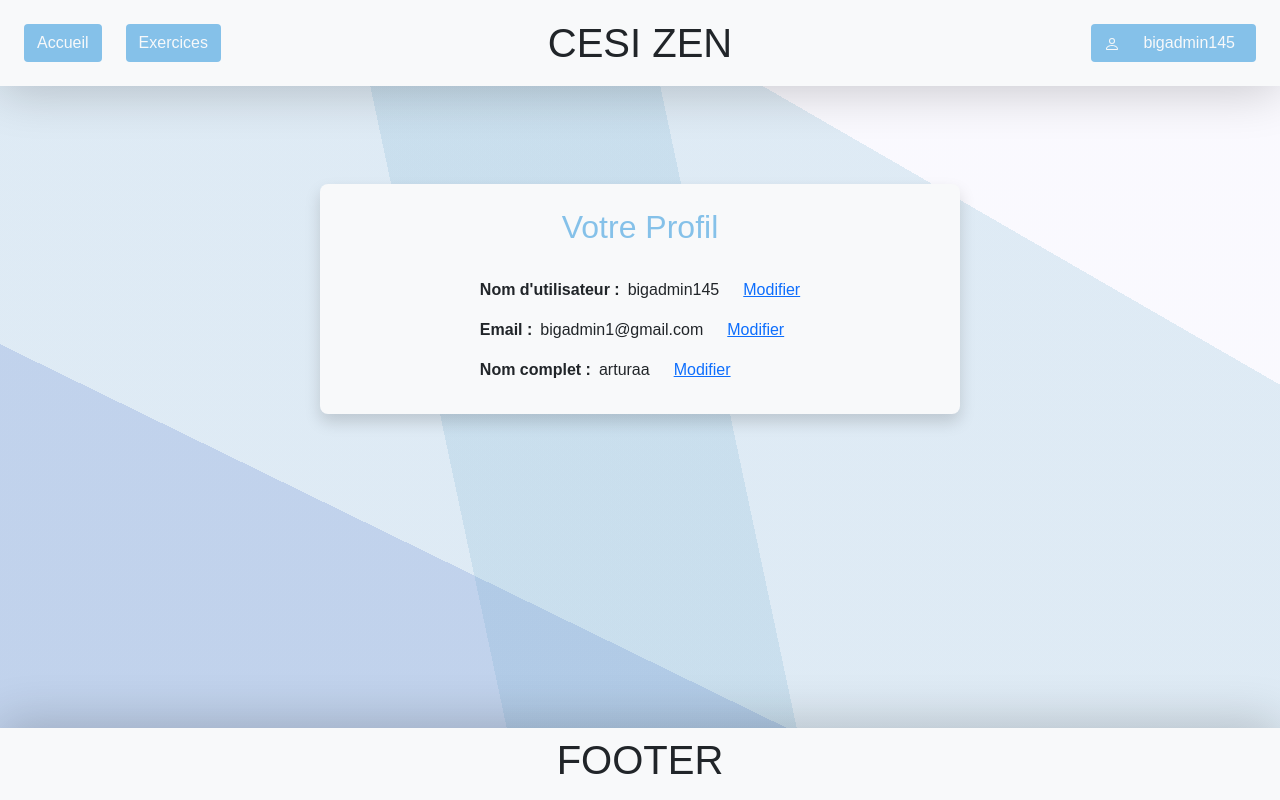
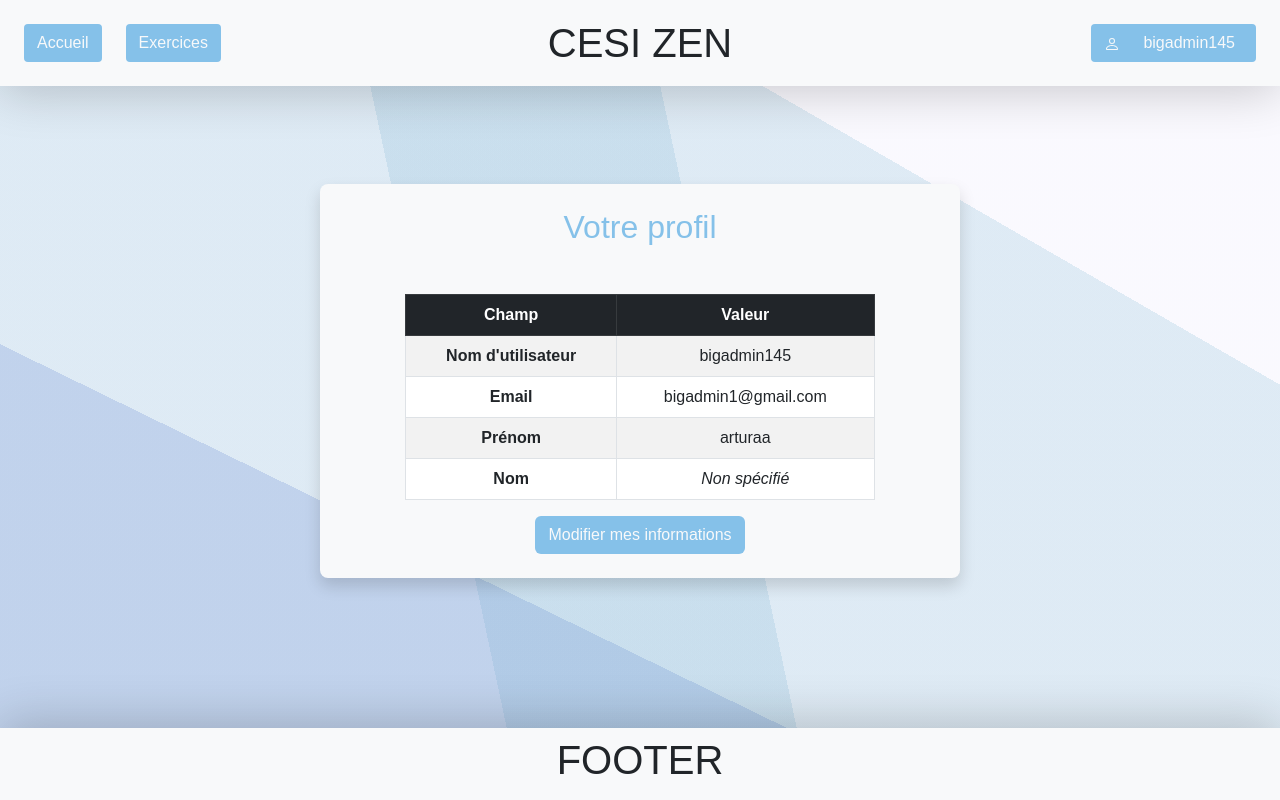
Before and after one commit to lucasbleau/CESIZEN, a Django app: page /profil/ in a window 1280 px wide. Run offline with Django 5.2, Linux system fonts and the light colour scheme; a user stored in the database is signed in.

Commit message:
page profil OK / message alert OK | 15022025

```diff
--- a/cesizen_backend/api/views.py
+++ b/cesizen_backend/api/views.py
@@ -1,4 +1,4 @@
-from django.shortcuts import render, redirect
+from django.shortcuts import get_object_or_404, render, redirect
 from django.contrib.auth.models import User
 from django.contrib.auth import authenticate, login, logout
 from django.contrib.auth.decorators import login_required
@@ -8,18 +8,52 @@ from api.models import Utilisateur, ExerciceRespiration, HistoriqueExercice, Inf
 def accueil(request):
     return render(request, 'accueil.html')
 
+
 @login_required
 def profil(request):
     user_info = {
         'Nom d\'utilisateur': request.user.username,
         'Email': request.user.email,
-        'Nom complet': request.user.get_full_name(),
+        'Prénom': request.user.first_name,
+        'Nom': request.user.last_name,
     }
+
     return render(request, 'profil.html', {'user_info': user_info})
+
+
+@login_required
+def profil_edit(request):
+    user = request.user
+
+    if request.method == "POST":
+        user.username = request.POST.get("Nom d'utilisateur", user.username)
+        user.email = request.POST.get("Email", user.email)
+        user.first_name = request.POST.get("Prénom", user.first_name)
+        user.last_name = request.POST.get("Nom", user.last_name)
+
+        user.save()
+        return redirect('profil')
+
+    user_info = {
+        "Nom d'utilisateur": user.username,
+        "Email": user.email,
+        "Prénom": user.first_name,
+        "Nom": user.last_name,
+    }
+
+    return render(request, 'profil_edit.html', {'user_info': user_info})
+
 
 
 def preferences(request):
     return render(request, 'preferences.html')
+
+@login_required
+def upgrade_to_admin(request, user_id):
+    user = get_object_or_404(Utilisateur, id=user_id)
+    user.role = "administrateur"
+    user.save()
+    return redirect('profil')
 
 def connexion(request):
     if request.method == "POST":
--- a/cesizen_backend/cesizen_backend/urls.py
+++ b/cesizen_backend/cesizen_backend/urls.py
@@ -16,15 +16,17 @@ Including another URLconf
 """
 from django.contrib import admin
 from django.urls import path
-from api.views import accueil, connexion, deconnexion, inscription, liste_exercices, preferences, profil
+from api.views import accueil, connexion, deconnexion, inscription, liste_exercices, preferences, profil, profil_edit, upgrade_to_admin
 
 urlpatterns = [
     path('admin/', admin.site.urls, name='admin'),
     path('', accueil, name='accueil'),
+    path('upgrade_admin/<int:user_id>/', upgrade_to_admin, name='upgrade_admin'),
     path('connexion/', connexion, name='connexion'),
     path('deconnexion/', deconnexion, name='deconnexion'),
     path('inscription/', inscription, name='inscription'),
     path('exercices/', liste_exercices, name='liste_exercices'),
     path('profil/', profil, name='profil'),
+    path('profil/edit/', profil_edit, name='profil_edit'),
     path('preferences/', preferences, name='preferences'),
 ]
--- a/cesizen_backend/request.sql
+++ /dev/null
@@ -1 +0,0 @@
-SELECT username, email, password FROM api_utilisateur;
--- a/cesizen_backend/static/css/style.css
+++ b/cesizen_backend/static/css/style.css
@@ -44,6 +44,14 @@ header {
     background-color: #547a93 !important;
 }
 
+.btn-hover-b:hover {
+    background-color: #547a93 !important;
+}
+
+.btn-hover-r:hover {
+    background-color: #933939 !important;
+}
+
 .shadow-bottom {
     box-shadow: 0px 5px 50px 0px rgba(0,0,0,0.2);
 }
@@ -56,12 +64,12 @@ header {
     box-shadow: 0px 0px 20px 0px rgba(0,0,0,0.2);
 }
 
-.btn:hover {
-    background-color: #549ac9 !important;
+.margin-top-header {
+    margin-top: 23vh;
 }
 
-.margin-top-header {
-    margin-top: 23vh;
+.margin-top-header-2 {
+    margin-top: 16vh;
 }
 
 .margin-bottom {
--- a/cesizen_backend/templates/base.html
+++ b/cesizen_backend/templates/base.html
@@ -7,7 +7,7 @@
     <meta name="viewport" content="width=device-width, initial-scale=1.0">
     <link href="https://cdn.jsdelivr.net/npm/bootstrap@5.3.0/dist/css/bootstrap.min.css" rel="stylesheet">
     <script src="https://cdn.jsdelivr.net/npm/bootstrap@5.3.0/dist/js/bootstrap.bundle.min.js"></script>
-    <link rel="stylesheet" href="../static/css/style.css">
+    <link rel="stylesheet" href="{% static 'css/style.css' %}">
     <title>{% block title %}Mon Site{% endblock %}</title>
 </head>
 
@@ -19,8 +19,8 @@
 
             <div class="d-flex align-items-center">
 
-                <a href="{% url 'accueil' %}" class="btn blue-bg-color rounded-1 text-light me-4">Accueil</a>
-                <a href="{% url 'liste_exercices' %}" class="btn blue-bg-color rounded-1 text-light">Exercices</a>
+                <a href="{% url 'accueil' %}" class="btn blue-bg-color btn-hover-b rounded-1 text-light me-4">Accueil</a>
+                <a href="{% url 'liste_exercices' %}" class="btn blue-bg-color btn-hover-b rounded-1 text-light">Exercices</a>
 
             </div>
 
@@ -32,7 +32,7 @@
 
                     <div class="d-flex align-items-center">
 
-                        <button class="btn blue-bg-color text-light rounded-1 d-flex align-items-center justify-content-center" type="button" data-bs-toggle="offcanvas" data-bs-target="#staticBackdrop2">
+                        <button class="btn blue-bg-color btn-hover-b text-light rounded-1 d-flex align-items-center justify-content-center" type="button" data-bs-toggle="offcanvas" data-bs-target="#staticBackdrop2">
                             <svg xmlns="http://www.w3.org/2000/svg" width="15" height="15" fill="currentColor" class="bi bi-person me-4">
                                 <path d="M8 8a3 3 0 1 0 0-6 3 3 0 0 0 0 6m2-3a2 2 0 1 1-4 0 2 2 0 0 1 4 0m4 8c0 1-1 1-1 1H3s-1 0-1-1 1-4 6-4 6 3 6 4m-1-.004c-.001-.246-.154-.986-.832-1.664C11.516 10.68 10.289 10 8 10s-3.516.68-4.168 1.332c-.678.678-.83 1.418-.832 1.664z"/>
                             </svg>
@@ -53,18 +53,19 @@
 
                                 <div class="d-flex flex-column w-100">
 
-                                    <a href="{% url 'profil' %}" class="my-2 btn blue-bg-color text-light">Profil</a>
-                                    <a href="{% url 'preferences' %}" class="my-2 btn blue-bg-color text-light">Préférences</a>
+                                    <a href="{% url 'profil' %}" class="my-2 btn blue-bg-color btn-hover-b text-light">Profil</a>
+                                    <a href="{% url 'preferences' %}" class="my-2 btn blue-bg-color btn-hover-b text-light">Préférences</a>
+                                    <!-- <a href="{% url 'upgrade_admin' user.id %}" class="btn btn-warning">Upgrade</a> -->
 
                                     {% if user.is_superuser %}
 
-                                        <a href="{% url 'admin:index' %}" class="my-2 btn blue-bg-color text-light">Back office</a>
+                                        <a href="{% url 'admin:index' %}" class="my-2 btn blue-bg-color btn-hover-b text-light">Back office</a>
 
                                     {% endif %}
 
                                 </div>
 
-                                <a href="{% url 'deconnexion' %}" class="mb-5 btn blue-bg-color text-light">Déconnexion</a>
+                                <a href="{% url 'deconnexion' %}" class="mb-5 btn btn-danger btn-hover-r text-light">Déconnexion</a>
 
                             </div>
 
@@ -75,8 +76,8 @@
                 {% else %}
 
                     <div class="d-flex">
-                        <a href="{% url 'connexion' %}" class="btn blue-bg-color rounded-1 text-light me-4">Se connecter</a>
-                        <a href="{% url 'inscription' %}" class="btn blue-bg-color rounded-1 text-light">S'inscrire</a>
+                        <a href="{% url 'connexion' %}" class="btn blue-bg-color btn-hover-b rounded-1 text-light me-4">Se connecter</a>
+                        <a href="{% url 'inscription' %}" class="btn blue-bg-color btn-hover btn-hover-b rounded-1 text-light">S'inscrire</a>
                     </div>
 
                 {% endif %}
--- a/cesizen_backend/templates/exercices.html
+++ b/cesizen_backend/templates/exercices.html
@@ -2,10 +2,8 @@
 
 {% load static %}
 
-{% block title %}Connexion{% endblock %}
+{% block title %}CESIZEN - Exercices de respiration{% endblock %}
 
 {% block content %}
 
-
-
 {% endblock %}
--- a/cesizen_backend/templates/preferences.html
+++ b/cesizen_backend/templates/preferences.html
@@ -2,7 +2,7 @@
 
 {% load static %}
 
-{% block title %}Connexion{% endblock %}
+{% block title %}CESIZEN - VOS préférences{% endblock %}
 
 {% block content %}
 
--- a/cesizen_backend/templates/profil.html
+++ b/cesizen_backend/templates/profil.html
@@ -2,41 +2,48 @@
 
 {% load static %}
 
-{% block title %}Connexion{% endblock %}
+{% block title %}CESIZEN - Profil{% endblock %}
 
 {% block content %}
 
-<div class="d-flex flex-column align-items-center justify-content-center w-100 margin-top-header">
+<div class="d-flex flex-column align-items-center justify-content-center w-100 margin-top-header margin-bottom">
 
     <div class="d-flex flex-column align-items-center justify-content-center w-50 shadow bg-light rounded-3 p-4">
 
-        <h2 class="text-center mb-4 blue-text-color">Votre Profil</h2>
+        <h2 class="text-center mb-4 blue-text-color">Votre profil</h2>
 
-        <div class="d-flex flex-column justify-content-between">
+        <div class="container mt-4">
+            <div class="row justify-content-center">
+                <div class="col-md-10">
 
-            {% for field, value in user_info.items %}
+                    <table class="table table-bordered table-striped">
+                        <thead class="table-dark">
+                            <tr>
+                                <th class="text-center">Champ</th>
+                                <th class="text-center">Valeur</th>
+                            </tr>
+                        </thead>
+                        <tbody>
+                            {% for field, value in user_info.items %}
+                            <tr>
+                                <td class="fw-bold text-center align-middle">{{ field }}</td>
+                                <td class="text-center">
+                                    {% if value %}
+                                        {{ value }}
+                                    {% else %}
+                                        <i>Non spécifié</i>
+                                    {% endif %}
+                                </td>
+                            </tr>
+                            {% endfor %}
+                        </tbody>
+                    </table>
 
-                <div class="d-flex my-2">
-
-                    <span class="me-2"><b>{{ field }} : </b></span>
-
-                    {% if value %}
-
-                        <span class="text-center me-4">{{ value }}</span>
-                        <a href="">Modifier</a>
-
-                    {% else %}
-
-                        <span class="me-4"><i>Non spécifié</i></span>
-                        <a href="">Ajouter</a>
-
-                    {% endif %}
-
+                    <div class="text-center mt-3">
+                        <a href="{% url 'profil_edit' %}" class="btn blue-bg-color btn-hover-b text-light">Modifier mes informations</a>
+                    </div>
                 </div>
-
-            {% endfor %}
-
-
+            </div>
         </div>
 
     </div>
```
Also changed, not shown: cesizen_backend/templates/accueil.html (+22 -25 lines), cesizen_backend/templates/connexion.html (+10 -2 lines), cesizen_backend/templates/inscription.html (+17 -17 lines), cesizen_backend/templates/profil_edit.html (added, +56 -0 lines), cesizen_backend/db.sqlite3.
